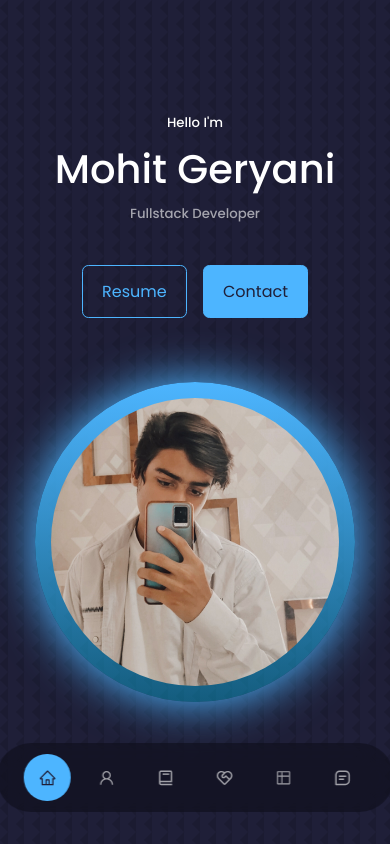
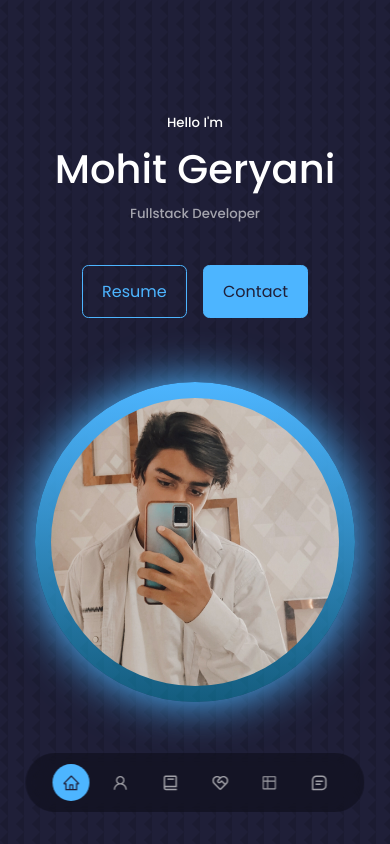
Before and after one commit to MohitGeryani/mg.portfolio, a React (Vite) app: page / in a window 390 px wide. Shown: the top 844 px of the page. Built offline with nearby package versions, Linux system fonts and the light colour scheme.

Commit message:
Transparent default ripple effect on and added media queries to nav

```diff
--- a/src/components/nav/nav.css
+++ b/src/components/nav/nav.css
@@ -7,6 +7,7 @@ nav {
     position: fixed;
     left: 50%;
     transform: translateX(-50%);
+    outline: none;
     display: flex;
     gap: 0.8rem;
     border-radius: 3rem;
@@ -31,3 +32,35 @@ nav a.active {
     background: var(--color-primary);
     color: var(--color-bg);
 }
+
+
+
+
+/* ********** Media Queries (Medium Devices) ********* */
+
+
+@media screen and (max-width: 1024px) {
+
+     nav  {
+         width: max-content;
+     }
+
+     nav a {
+        padding: 0.8rem;
+     }
+
+
+
+
+
+    }
+
+    /* For small devices like mobiles  */
+
+
+    @media screen and (max-width: 600px) {
+
+        nav a {
+            padding: 0.6rem;
+         }
+      }
--- a/src/index.css
+++ b/src/index.css
@@ -31,6 +31,7 @@
   --container-width-sm: 90%;
 }
 
+
 html {
   scroll-behavior: smooth;
   font-family: 'Poppins', sans-serif;
@@ -40,6 +41,18 @@ html {
 ::-webkit-scrollbar {
   display: none;
 }
+
+button:focus,
+a:focus,
+div:focus {
+    outline: none;
+}
+button, a,
+div {
+    -webkit-tap-highlight-color: transparent;
+}
+
+
 
 body {
   background: var(--color-bg);
```
